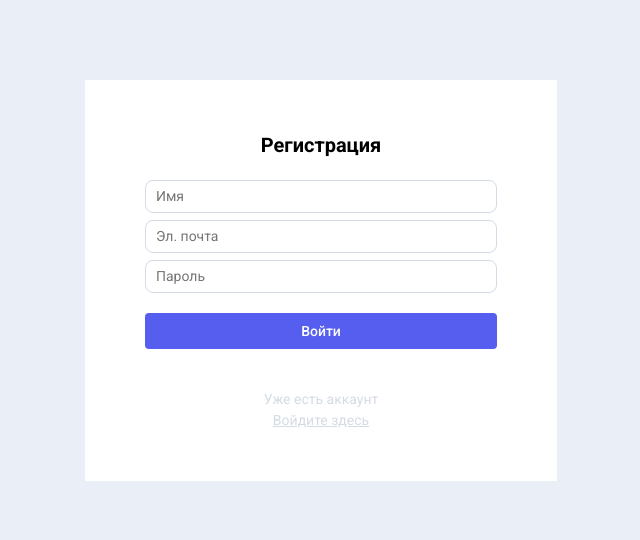
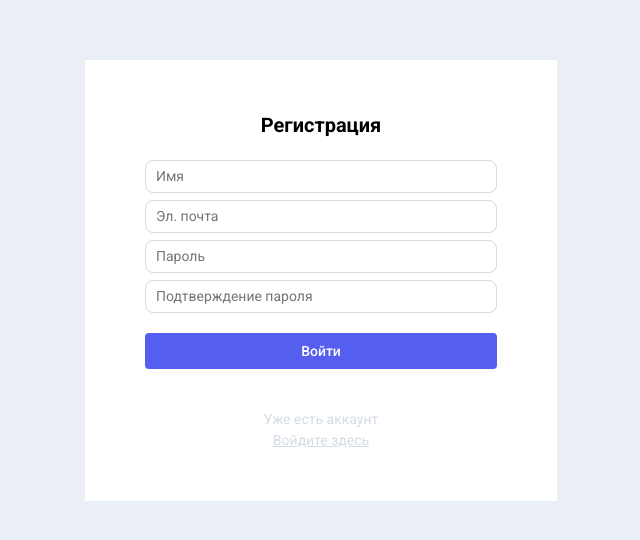
Before and after one commit to mindovermattr/vue-kanban, a Vue app in the folder frontend/: page /SignUp in a window 1280 px wide. Shown: the part 120-660 px from the top of the page, without its empty margins (319-959 px from the left). Built offline with nearby package versions, Linux system fonts and the light colour scheme.

Commit message:
Add password confirm field and validation messages

```diff
--- a/frontend/src/components/VForm/VFormSign.vue
+++ b/frontend/src/components/VForm/VFormSign.vue
@@ -8,14 +8,24 @@
     >
       <h2 class="form__title">{{ signUp ? 'Регистрация' : 'Вход' }}</h2>
       <div class="form__fields">
-        <fieldset v-if="signUp" class="form__field">
-          <Field v-if="signUp" name="userName" type="text" class="form__input" placeholder="Имя" />
-        </fieldset>
+        <template v-if="signUp">
+          <fieldset class="form__field">
+            <Field name="userName" type="text" class="form__input" placeholder="Имя" />
+          </fieldset>
+        </template>
         <fieldset class="form__field">
           <Field name="email" type="email" class="form__input" placeholder="Эл. почта" />
         </fieldset>
         <fieldset class="form__field">
           <Field name="password" type="password" class="form__input" placeholder="Пароль" />
+        </fieldset>
+        <fieldset v-if="signUp" class="form__field">
+          <Field
+            name="passwordConfirm"
+            type="password"
+            class="form__input"
+            placeholder="Подтверждение пароля"
+          />
         </fieldset>
       </div>
       <VButton
@@ -29,6 +39,7 @@
         <ErrorMessage as="p" class="form__error" name="email" />
         <ErrorMessage as="p" class="form__error" name="password" />
         <ErrorMessage as="p" v-if="signUp" class="form__error" name="userName" />
+        <ErrorMessage as="p" v-if="signUp" class="form__error" name="passwordConfirm" />
       </div>
       <footer class="form__footer footer">
         <p class="footer__text">{{ signUp ? 'Уже есть аккаунт' : 'Еще нет аккаунта?' }}</p>
@@ -47,7 +58,7 @@ import type { TFormValues } from '@/types/TFormValues'
 import { ErrorMessage, Field, Form } from 'vee-validate'
 import { computed } from 'vue'
 import { RouterLink } from 'vue-router'
-import { object, string } from 'yup'
+import { object, ref, string } from 'yup'
 import VButton from '../VButton.vue'
 
 interface IProps {
@@ -59,15 +70,26 @@ const props = defineProps<IProps>()
 const formScheme = computed(() => {
   if (!props.signUp) {
     return object<TFormValues>({
-      email: string().required().email(),
-      password: string().required().min(6),
+      email: string()
+        .required('Поле email обязательно к заполнению')
+        .email('В поле email некорректная почта'),
+      password: string()
+        .required('Поле пароль обязательно к заполнению')
+        .min(6, 'Минимум 6 символов у пароля'),
     })
   } else {
     console.log('object')
     return object<TFormValues>({
-      userName: string().required().min(4),
-      email: string().required().email(),
-      password: string().required().min(6),
+      userName: string().required('Поле имя обязательно к заполнению'),
+      email: string()
+        .required('Поле email пароль к заполнению')
+        .email('В поле email некорректная почта'),
+      password: string()
+        .required('Поле пароль обязательно к заполнению')
+        .min(6, 'Минимум 6 символов у пароля'),
+      passwordConfirm: string()
+        .required('Поле подтверждение пароля должно быть заполнено')
+        .oneOf([ref('password')], 'Пароли должны совпадать'),
     })
   }
 })
```
